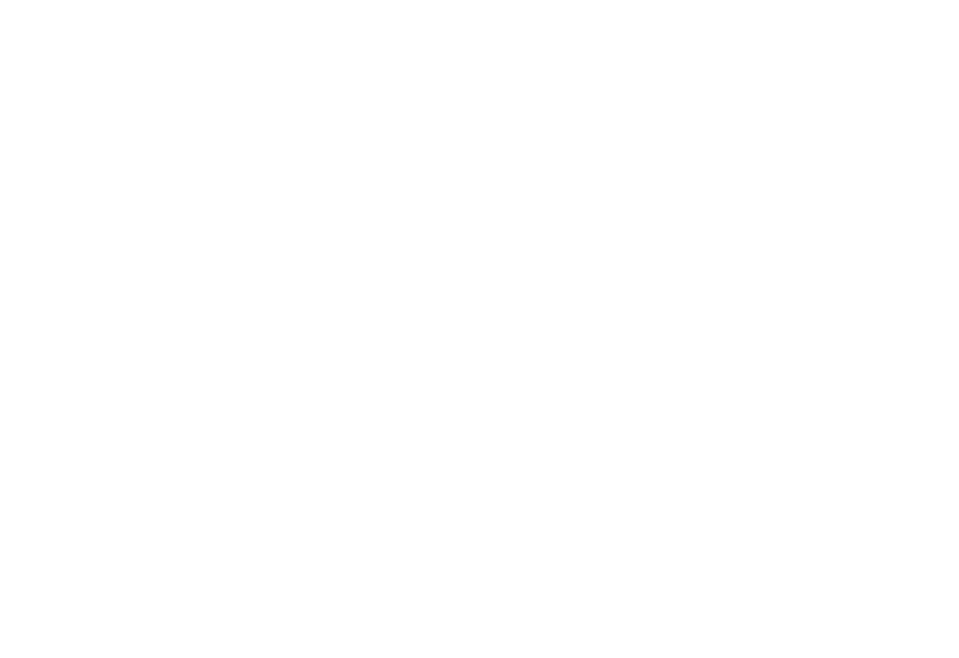
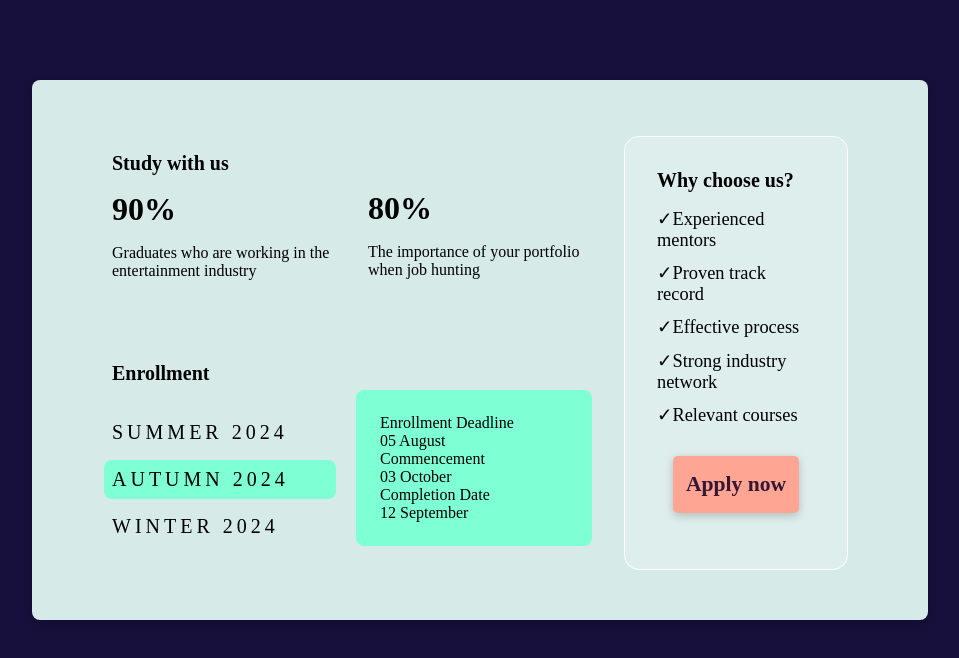
Before and after one commit to bowen-anth/course-cta, a plain HTML site: page index.html in a window 1280 px wide. Shown: the whole page, without its empty margins (160-1119 px from the left). Drawn offline with Linux system fonts and the light colour scheme.

Commit message:
site done

```diff
--- a/index.html
+++ b/index.html
@@ -6,6 +6,54 @@
     <link rel="stylesheet" href="styles.css" />
     <title>Course CTA</title>
   </head>
-  <body></body>
+  <body>
+    <div class="section-container">
+      <section class="section-one">
+        <div class="card-one-top">
+          <p class="heading">Study with us</p>
+          <p class="percent heading">90%</p>
+          <p class="sub-heading">
+            Graduates who are working in the entertainment industry
+          </p>
+        </div>
+        <div class="card-one-bottom">
+          <p class="heading">Enrollment</p>
+          <br /><br />
+          <p class="season">SUMMER 2024</p>
+          <p class="season autumn">AUTUMN 2024</p>
+          <p class="season">WINTER 2024</p>
+        </div>
+      </section>
+      <section class="section-two">
+        <div class="card-two-top">
+          <p class="percent heading">80%</p>
+          <p class="sub-heading">
+            The importance of your portfolio when job hunting
+          </p>
+        </div>
+        <div class="card-two-bottom">
+          <p class="card-two-event">Enrollment Deadline</p>
+          <p class="card-two-date">05 August</p>
+          <p class="card-two-event">Commencement</p>
+          <p class="card-two-date">03 October</p>
+          <p class="card-two-event">Completion Date</p>
+          <p class="card-two-date">12 September</p>
+        </div>
+      </section>
+      <section class="section-three">
+        <div class="card-three-top">
+          <p class="heading">Why choose us?</p>
+          <ul>
+            <li>Experienced mentors</li>
+            <li>Proven track record</li>
+            <li>Effective process</li>
+            <li>Strong industry network</li>
+            <li>Relevant courses</li>
+          </ul>
+        </div>
+        <a href="" class="apply-now-button">Apply now</a>
+      </section>
+    </div>
+  </body>
   <script src="app.js"></script>
 </html>
--- a/styles.css
+++ b/styles.css
@@ -3,3 +3,148 @@
   margin: 0;
   box-sizing: border-box;
 }
+
+:root {
+  --light: aquamarine;
+  /* --light: #b8d9d0; */
+  --dark: #17103c;
+}
+
+body {
+  background-color: var(--dark);
+}
+
+.section-container {
+  display: grid;
+  /* grid-template-columns: 300px 300px 300px;
+  grid-template-rows: 500px; */
+  grid-template-columns: repeat(3, 25%);
+  grid-template-rows: repeat(3, 90%);
+  min-height: 60dvh;
+  margin: auto;
+  justify-content: center;
+  gap: 2rem;
+  margin-top: 10dvh;
+  background-color: #d6eae8;
+  width: 70%;
+  border-radius: 8px;
+  box-shadow: 0 3px 10px rgb(0 0 0 / 0.2);
+  padding-top: 2.5rem;
+}
+
+.section-one,
+.section-two,
+.section-three {
+}
+
+.section-one {
+  display: flex;
+  flex-direction: column;
+  justify-content: space-between;
+  padding: 2rem 0;
+}
+
+.percent.heading {
+  margin: 1rem 0;
+}
+
+.heading {
+  font-size: 1.25rem;
+  font-weight: bold;
+}
+
+.percent {
+  font-size: 2rem;
+}
+
+.season {
+  font-size: 1.25rem;
+  letter-spacing: 0.25rem;
+}
+
+.section-two {
+  display: flex;
+  flex-direction: column;
+  justify-content: space-between;
+  padding: 0;
+  padding-top: 3.4rem;
+  padding-bottom: 1.5rem;
+}
+
+.card-two-bottom {
+  background-color: #c4dfd8;
+  padding: 1.5rem;
+  margin-left: -0.75rem;
+}
+
+.subheading {
+}
+
+.autumn,
+.card-two-bottom {
+  background-color: var(--light);
+  border-radius: 8px;
+}
+
+.autumn {
+  margin: 1rem 0;
+  padding: 0.5rem;
+  display: block;
+  margin-left: -0.5rem;
+}
+
+.section-three {
+  display: flex;
+  flex-direction: column;
+  justify-content: space-between;
+  padding-top: 4.5rem;
+  border: 1px solid white;
+  margin-top: 1rem;
+  padding: 2rem;
+  border-radius: 15px;
+  background-color: rgb(255, 255, 255, 0.2);
+}
+
+.card-three-top {
+  margin: 0 auto;
+}
+
+.apply-now-button {
+  padding: 16px 6px;
+  margin: 0 1rem;
+  text-decoration: none;
+  background-color: #fea593;
+  color: #351733;
+  display: inline-block;
+  text-align: center;
+  border-radius: 5px;
+  font-size: 1.35rem;
+  margin-bottom: 1.5rem;
+  font-weight: bold;
+  box-shadow: 0 3px 10px rgb(0 0 0 / 0.2);
+  transition: 0.2s all ease-in-out;
+}
+
+.apply-now-button:hover,
+.apply-now-button:focus {
+  transform: scale(1.05);
+  background-color: rgb(255, 255, 0);
+}
+
+.apply-now-button:visited {
+  color: #351733;
+}
+
+ul {
+  list-style-type: none;
+  margin: 1rem 0;
+}
+
+ul li:before {
+  content: "✓";
+}
+
+ul li {
+  margin: 0.7rem 0;
+  font-size: 1.15rem;
+}
```
Also changed, not shown: course-cta.gif (added), 2 other files.
